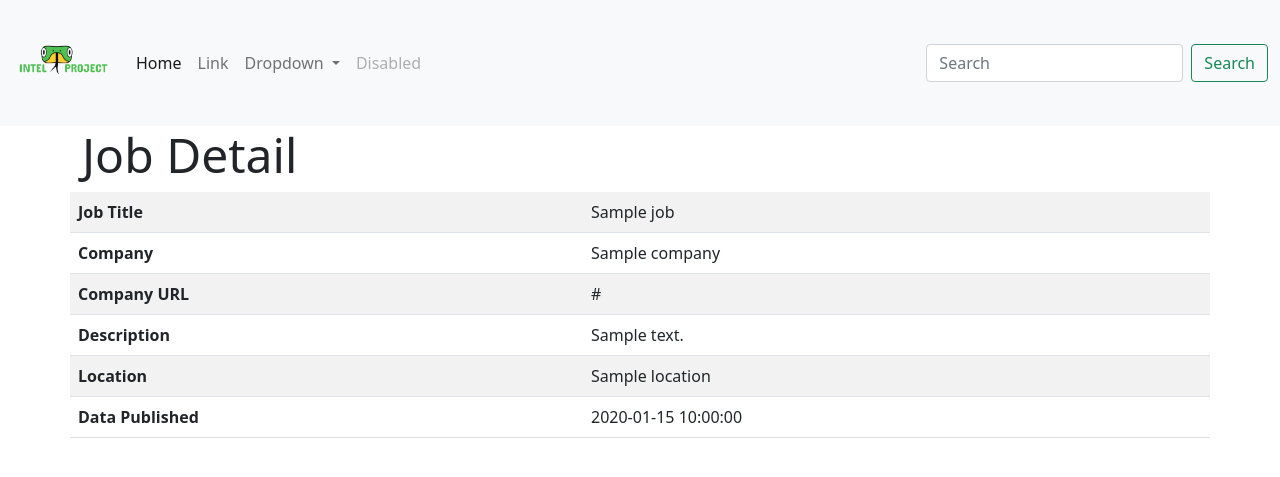
After one commit to Konstantin-kzn-88/fast_api_tutorial, a FastAPI app: template templates/jobs/detail.html in a window 1280 px wide. The commit adds this page. Shown: the top 477 px of the page. Run offline with FastAPI, Linux system fonts and the light colour scheme; the template is opened without the code that fills it: most values are stand-ins (such as "Sample title", 1, 10 or a date in 2020); parts of the project's set-up code (start-up, migrations or seed data) failed here and were passed over.

Commit message:
Отображение работ + детализация (не до конца) Идет ссылка на http://127.0.0.1:8000/jobs/detail/4 А должна быть http://127.0.0.1:8000/details/2

```diff
--- a/main.py
+++ b/main.py
@@ -4,12 +4,12 @@ from core.config import settings
 from apis.base import api_router
 from db.session import engine
 from db.base import Base
-
-
+from webapps.base import api_router as web_app_router #new
 
 
 def include_router(app):
     app.include_router(api_router)
+    app.include_router(web_app_router)  #new
 
 
 def configure_static(app):
--- /dev/null
+++ b/templates/jobs/detail.html
@@ -0,0 +1,47 @@
+{% extends "shared/base.html" %}
+
+
+{% block title %}
+  <title>Job Detail</title>
+{% endblock %}
+
+{% block content %}
+  <div class="container">
+  <div class="row">
+    <div class="col">
+      <h1 class="display-5">Job Detail</h1>
+    </div>
+  </div>
+
+  <div class="row">
+      <table class="table table-striped table-hover">
+        <tbody>
+          <tr>
+            <th scope="row">Job Title</th>
+            <td colspan="2">{{job.title}}</td>
+          </tr>
+          <tr>
+            <th scope="row">Company</th>
+            <td colspan="2">{{job.company}}</td>
+          </tr>
+          <tr>
+            <th scope="row">Company URL</th>
+            <td colspan="2">{{job.company_url}}</td>
+          </tr>
+          <tr>
+            <th scope="row">Description</th>
+            <td colspan="2">{{job.description}}</td>
+          </tr>
+          <tr>
+            <th scope="row">Location</th>
+            <td colspan="2">{{job.location}}</td>
+          </tr>
+          <tr>
+            <th scope="row">Data Published</th>
+            <td colspan="2">{{job.date_posted}}</td>
+          </tr>
+        </tbody>
+    </table>
+  </div>
+</div>
+{% endblock %}
--- /dev/null
+++ b/webapps/base.py
@@ -0,0 +1,6 @@
+from webapps.jobs import route_jobs
+from fastapi import APIRouter
+
+
+api_router = APIRouter()
+api_router.include_router(route_jobs.router, prefix="", tags=["job-webapp"])
```
Also changed, not shown: apis/base.py (+6 -7 lines), apis/version1/route_general_pages.py (deleted, +0 -13 lines), templates/components/cards.html (added, +9 -0 lines), templates/general_pages/homepage.html (+19 -1 lines), webapps/jobs/route_jobs.py (added, +27 -0 lines).
